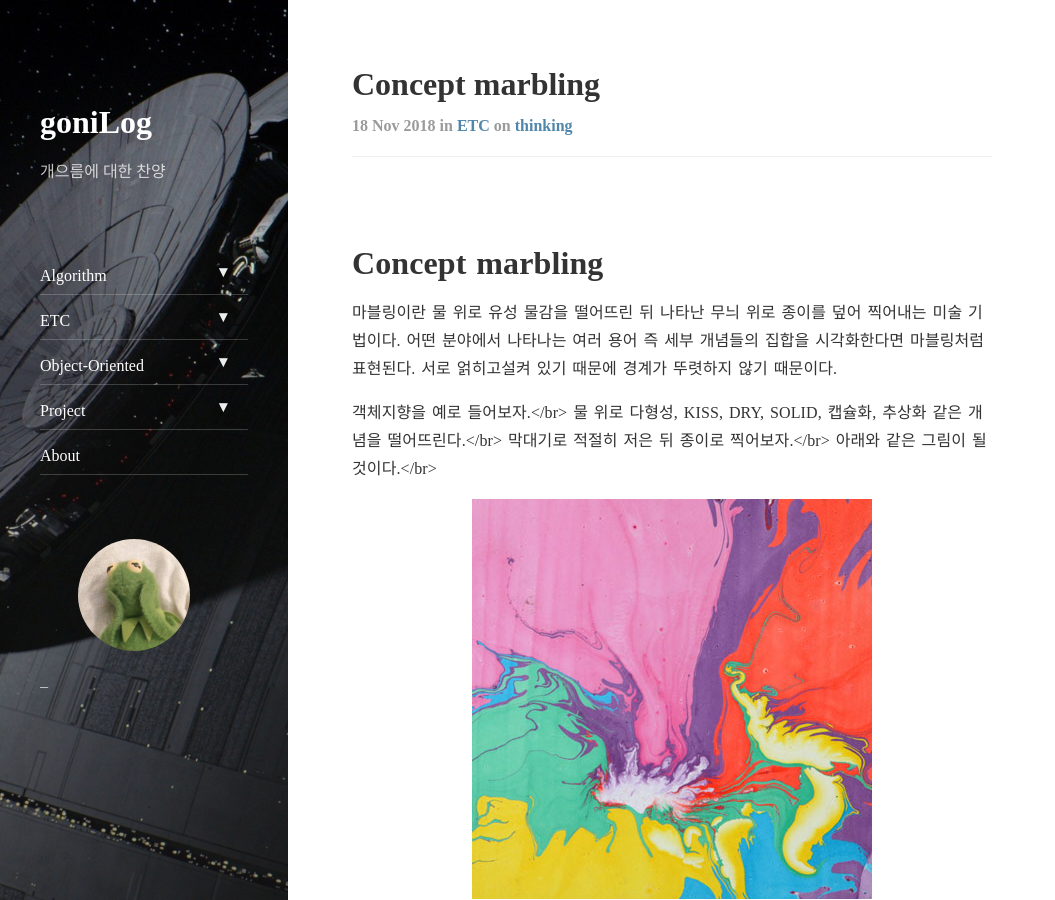
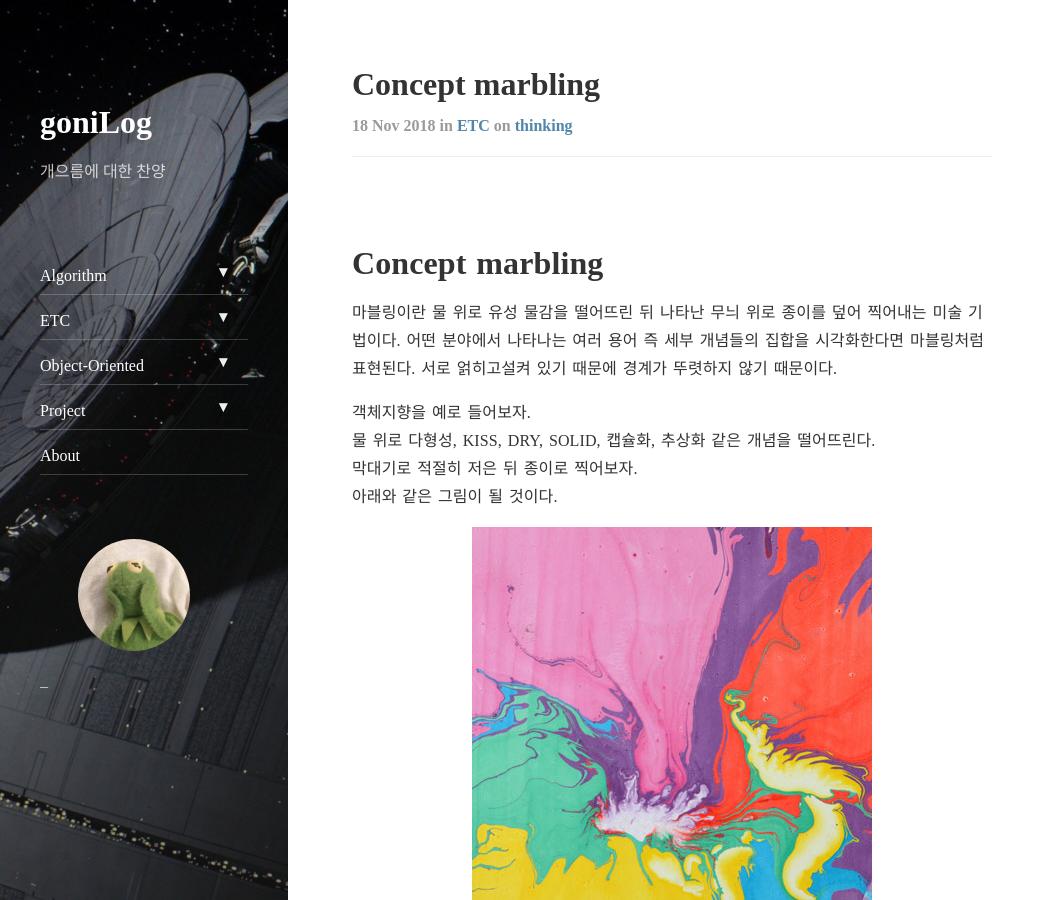
Before and after one commit to gonini/gonini.github.io, a Jekyll site: the page built from _posts/2018-11-18-concept-marbling.md, in a window 1280 px wide and 900 px high. Shown: the whole window, without its empty margins (0-1055 px from the left). Built offline with Jekyll 4.4.1, drawn with Linux system fonts in a browser that asks for light colours; nearby versions of some CDN libraries; comment, search, counter and statistics services are not loaded; some of the changed text lies outside the part shown.

```diff
--- a/_posts/2018-11-18-concept-marbling.md
+++ b/_posts/2018-11-18-concept-marbling.md
@@ -11,12 +11,12 @@ comments: true
 
 마블링이란 물 위로 유성 물감을 떨어뜨린 뒤 나타난 무늬 위로 종이를 덮어 찍어내는 미술 기법이다. 어떤 분야에서 나타나는 여러 용어 즉 세부 개념들의 집합을 시각화한다면 마블링처럼 표현된다. 서로 얽히고설켜 있기 때문에 경계가 뚜렷하지 않기 때문이다.
 
-객체지향을 예로 들어보자.</br>
-물 위로 다형성, KISS, DRY, SOLID, 캡슐화, 추상화 같은 개념을 떨어뜨린다.</br>
-막대기로 적절히 저은 뒤 종이로 찍어보자.</br>
-아래와 같은 그림이 될 것이다.</br>
+객체지향을 예로 들어보자.
+물 위로 다형성, KISS, DRY, SOLID, 캡슐화, 추상화 같은 개념을 떨어뜨린다.
+막대기로 적절히 저은 뒤 종이로 찍어보자.
+아래와 같은 그림이 될 것이다.
 
 ![](/assets/img/concept_marbling.jpg)
 
-경계라는 것이 없으며 무엇 하나를 떼어내 독립적으로 이야기할 수 없다.</br>
+경계라는 것이 없으며 무엇 하나를 떼어내 독립적으로 이야기할 수 없다.
 특정 분야에 일정 수준 이상 도달하여 전체적인 윤곽이 보인다면 그 모습은 마블링과 같을 것이다.
```
